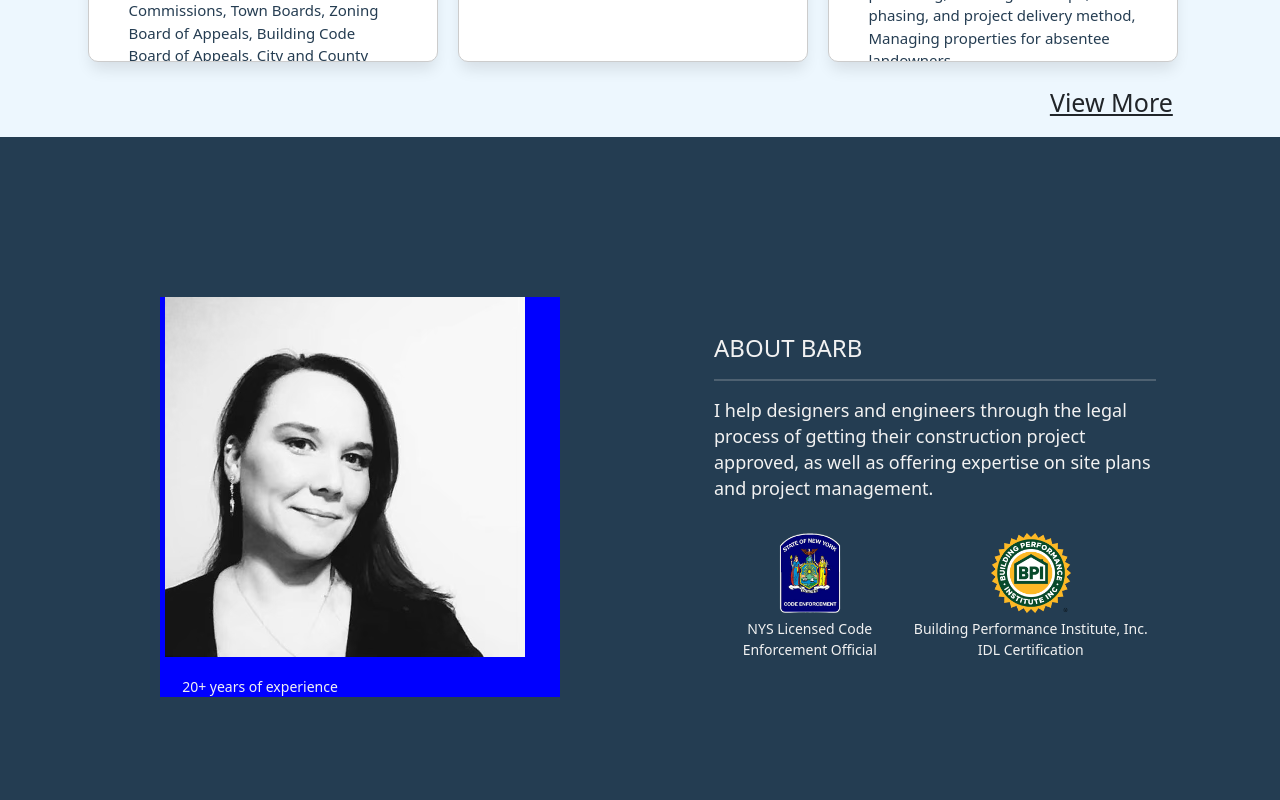
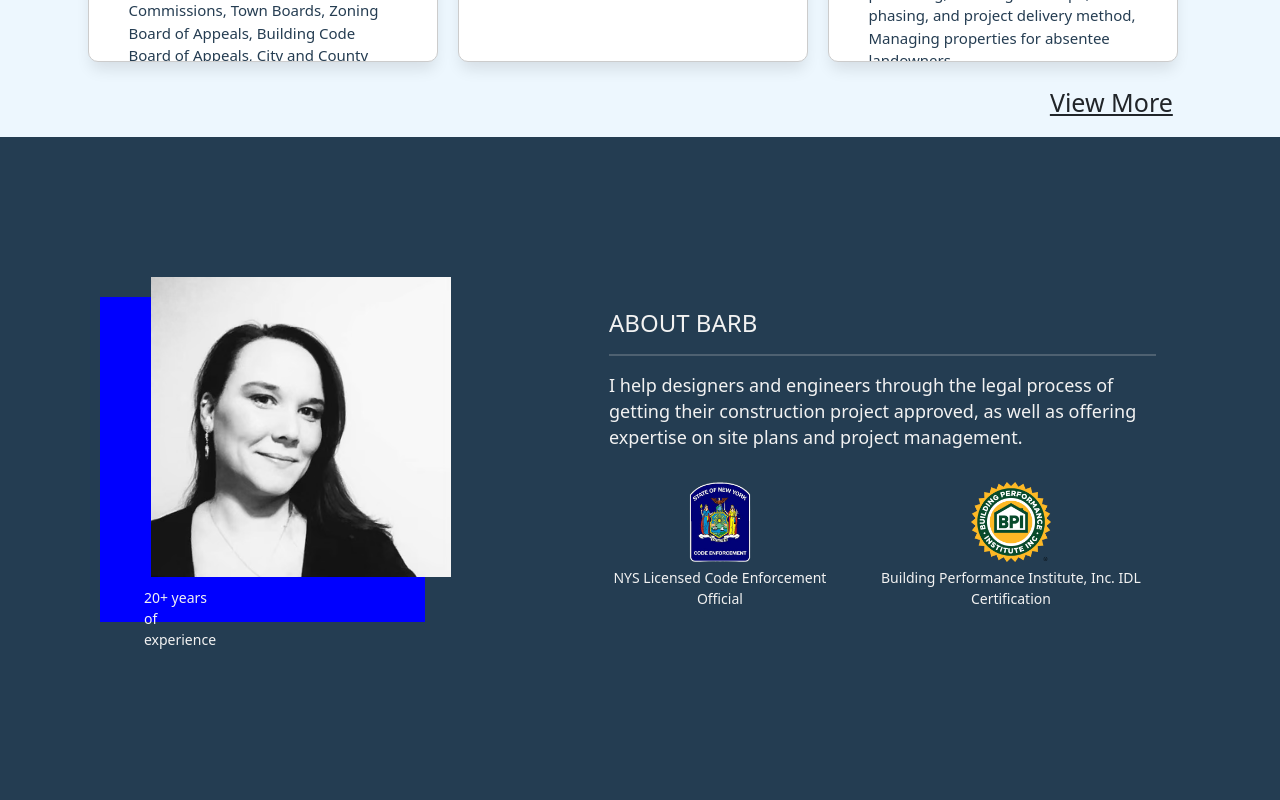
Before and after one commit to Caleb-Rogers/bmonroe-consulting, a Next.js app: page / in a window 1280 px wide. Shown: the part 2140-2940 px from the top of the page. Built offline with nearby package versions, Linux system fonts and the light colour scheme.

Commit message:
AboutMe section: improved formatting

```diff
--- a/src/components/AboutMe/AboutMe.css
+++ b/src/components/AboutMe/AboutMe.css
@@ -3,39 +3,35 @@
 /**************************/
 
 .about-container {
-  padding: 16rem 6rem 24rem 6rem;
+  padding: 16rem 6rem 24rem 10rem;
   background-color: #243d52;
   color: #f2f2f2;
-  display: grid;
-  grid-template-columns: 1fr 1fr;
+  display: flex;
   align-items: center;
-  gap: 2rem;
+  gap: 12rem;
 }
 
 /* LEFT SIDE */
 .about-img-box {
-  text-align: center;
-  height: 400px;
-}
-
-.about-img-bg {
+  display: flex;
+  justify-content: center;
+  align-items: flex-start;
   background-color: blue;
-  position: relative;
-  width: 400px;
-  height: 400px;
-  translate: 100px 0;
+  width: 325px;
+  height: 325px;
 }
 
 .about-img {
-  background-color: blue;
-  position: relative;
-  translate: 0 -400px;
+  width: 300px;
+  height: auto;
+  margin: -20px 0 0 5px;
 }
 
 .about-img-bg span {
-  position: absolute;
+  position: relative;
+  top: 290px;
   bottom: 0;
-  left: -200px;
+  left: 70px;
   right: 0;
   margin: auto;
   font-size: 1.4rem;
@@ -44,8 +40,8 @@
 /* RIGHT SIDE */
 
 .about-text-box {
+  flex: 1;
   padding: 0 6.4rem;
-  margin: 0 auto;
 }
 
 .about-heading {
@@ -72,6 +68,7 @@
   display: flex;
   justify-content: flex-start;
   align-items: center;
+  gap: 35px;
 }
 
 .left-icon,
```
